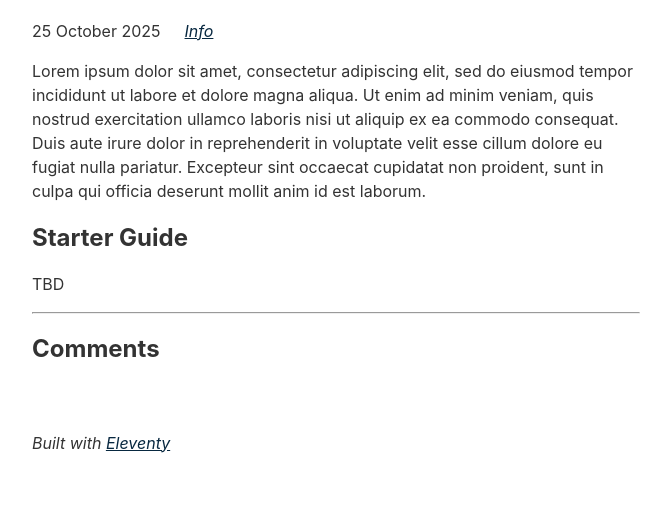
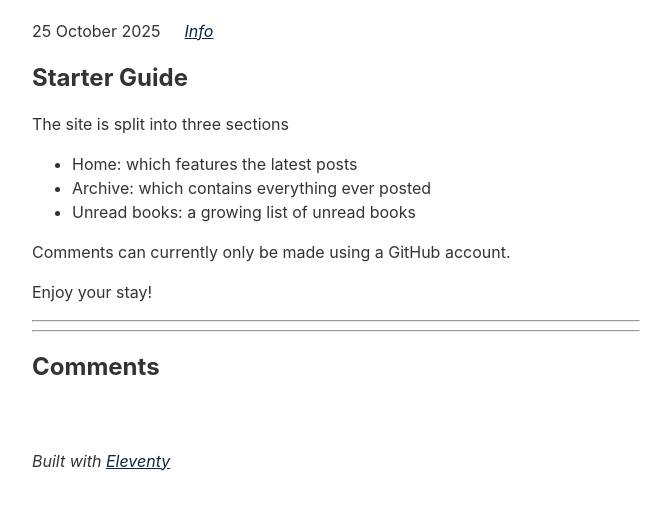
Before and after one commit to blindsight-jl/bookclub, an Eleventy site: page content/blog/welcome.md in a window 1280 px wide. Shown: the part 136-646 px from the top of the page, without its empty margins (304-975 px from the left). Built offline with nearby package versions, Linux system fonts and the light colour scheme; Eleventy itself is replaced by a stand-in of ours; files that its build step writes are made by us from their sources; what @zachleat/heading-anchors, zod-validation-error would draw is missing.

Commit message:
Minor changes before Bootstrap

```diff
--- a/content/blog/welcome.md
+++ b/content/blog/welcome.md
@@ -4,8 +4,17 @@ description: This is my first post
 date: 2025-10-25
 tags: Info
 ---
-Lorem ipsum dolor sit amet, consectetur adipiscing elit, sed do eiusmod tempor incididunt ut labore et dolore magna aliqua. Ut enim ad minim veniam, quis nostrud exercitation ullamco laboris nisi ut aliquip ex ea commodo consequat. Duis aute irure dolor in reprehenderit in voluptate velit esse cillum dolore eu fugiat nulla pariatur. Excepteur sint occaecat cupidatat non proident, sunt in culpa qui officia deserunt mollit anim id est laborum.
+
 
 ## Starter Guide
 
-TBD
+The site is split into three sections
+- Home: which features the latest posts
+- Archive: which contains everything ever posted
+- Unread books: a growing list of unread books
+
+Comments can currently only be made using a GitHub account.
+
+Enjoy your stay!
+
+---
--- a/content/index.njk
+++ b/content/index.njk
@@ -6,6 +6,8 @@ const eleventyNavigation = {
 
 const numberOfLatestPostsToShow = 3;
 ---
+<img src="./Home.jpg" alt="A meme about Franz Kafka's 'The Metamorphosis'" loading="lazy" decoding="async" style="max-width: 100%; height: auto;">
+<br/>
 {% set postsCount = collections.posts | length %}
 {% set latestPostsCount = postsCount | min(numberOfLatestPostsToShow) %}
 <h1>Latest {{ latestPostsCount }} Post{% if latestPostsCount != 1 %}s{% endif %}</h1>
```
Also changed, not shown: content/Home.jpg (added).
